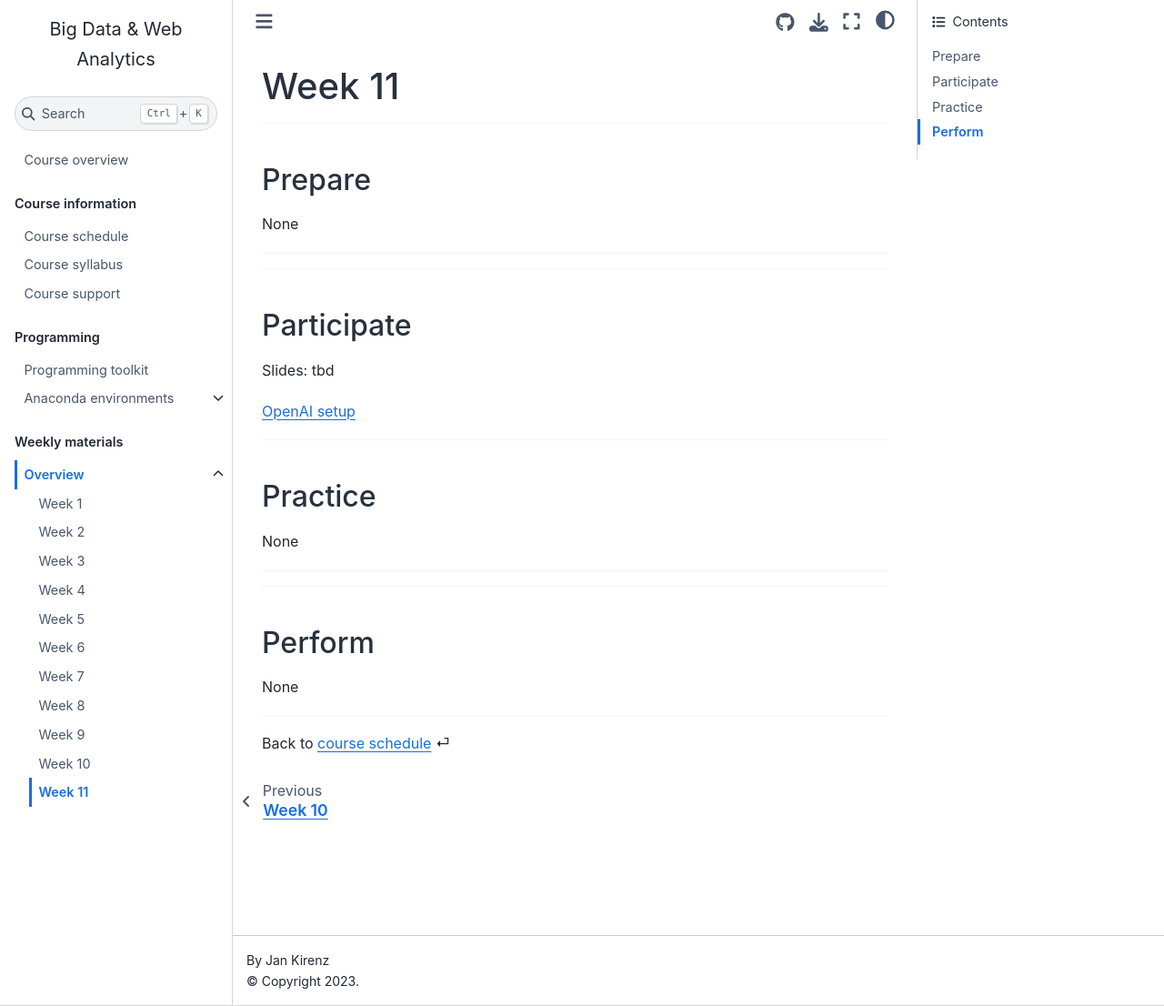
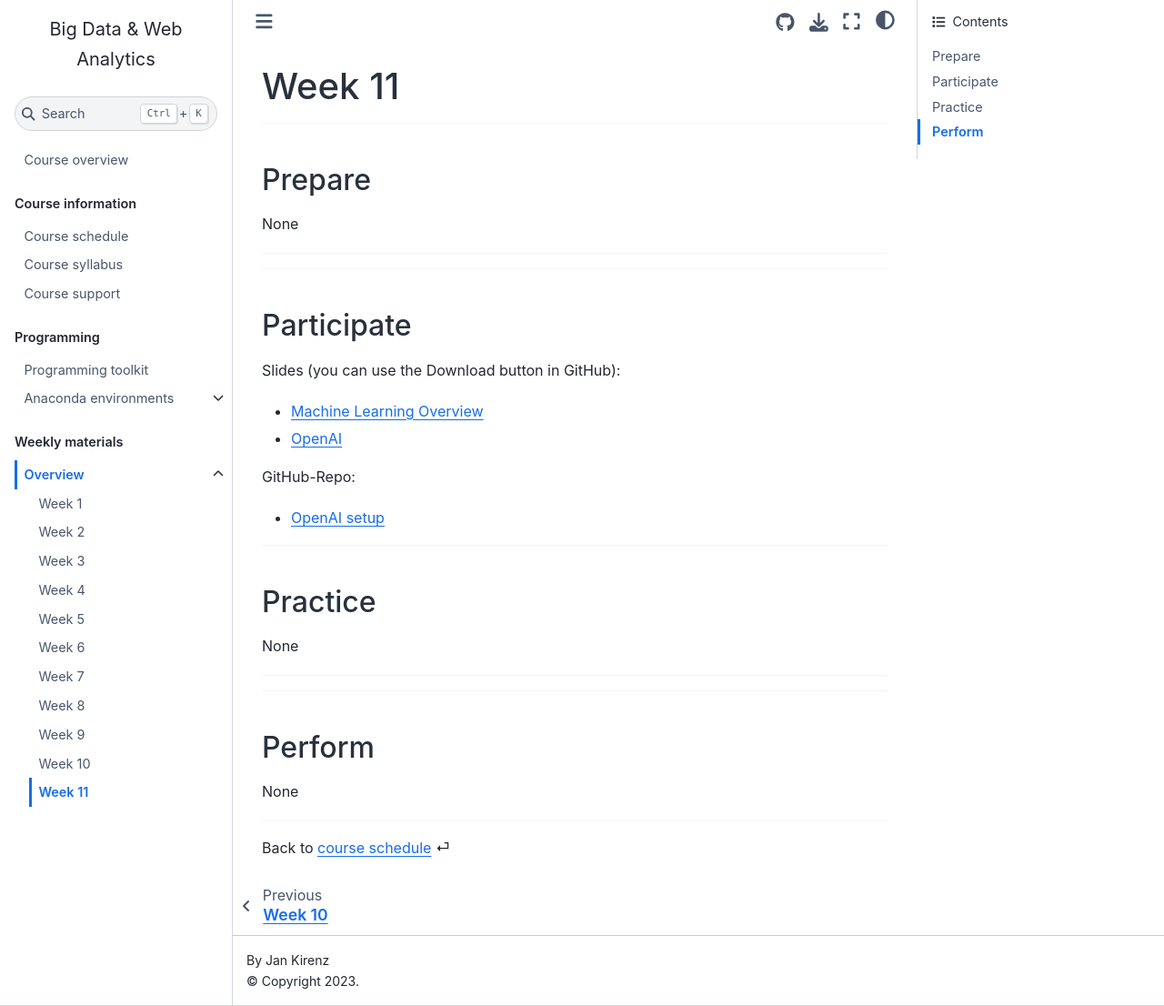
Before and after one commit to om2-ws22/website, a Jupyter Book: the page built from weeks/week11.md, in a window 1280 px wide and 1106 px high. Shown: the whole window at 91% size. Built offline with Jupyter Book 1.0.4 settings and Sphinx 7.4.7 and the Sphinx Book theme 1.1.4, drawn with Linux system fonts in a browser that asks for light colours; comment, search, counter and statistics services are not loaded.

Commit message:
Update week11.md

```diff
--- a/weeks/week11.md
+++ b/weeks/week11.md
@@ -16,9 +16,16 @@ None
 (participate)=
 ## Participate
 
-Slides: tbd
+Slides (you can use the Download button in GitHub):
 
-[OpenAI setup](https://github.com/kirenz/open-ai-setup)
+- [Machine Learning Overview](https://github.com/om2-ws22/website/blob/main/slides/ml-overview.pdf)
+
+- [OpenAI](https://github.com/om2-ws22/website/blob/main/slides/open-ai.pdf)
+
+
+GitHub-Repo:
+
+- [OpenAI setup](https://github.com/kirenz/open-ai-setup)
 
 ---
 
```
